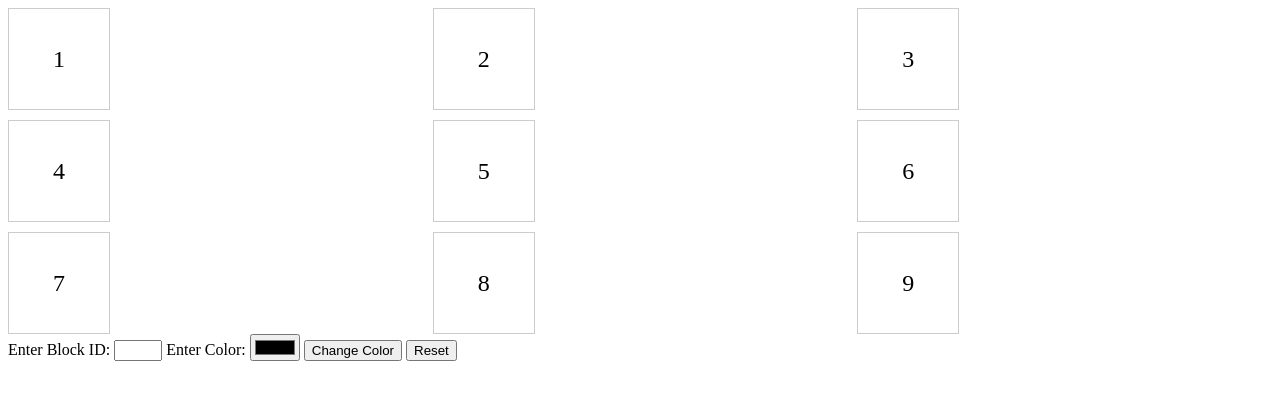
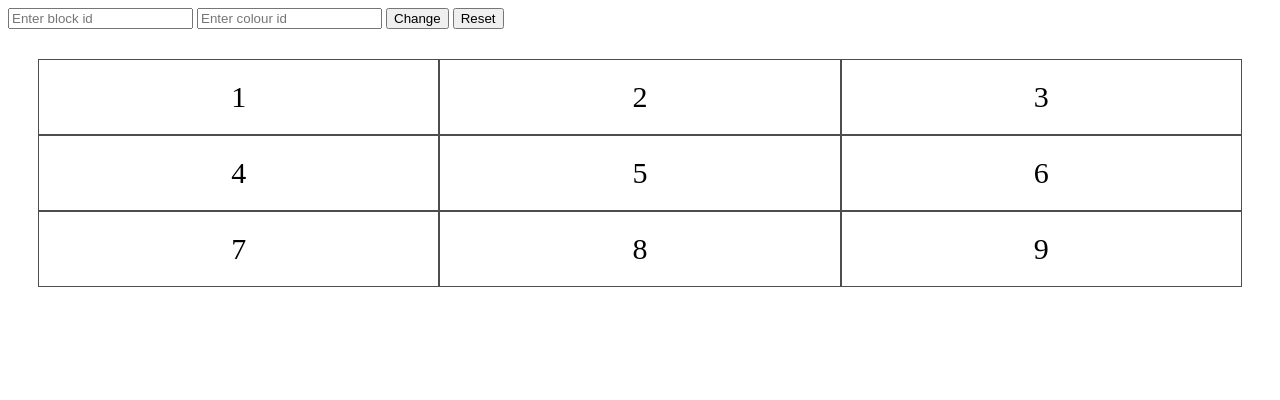
Before and after one commit to acciojob/Replit-Asian-Paints-AnjaliBharwani, a website: page main.html in a window 1280 px wide. Drawn offline with Linux system fonts and the light colour scheme.

Commit message:
created a submission

```diff
--- a/main.html
+++ b/main.html
@@ -7,7 +7,13 @@
 </head>
 
 <body>
-	<div id="grid-container">
+<input type="text" placeholder="Enter block id" id="block_id">
+    <input type="text" placeholder="Enter colour id" id="colour_id">
+
+    <button id="change_button">Change</button>
+    <button id="reset_button">Reset</button>
+
+    <div class="grid-container">
         <div class="grid-item" id="1">1</div>
         <div class="grid-item" id="2">2</div>
         <div class="grid-item" id="3">3</div>
@@ -19,16 +25,6 @@
         <div class="grid-item" id="9">9</div>
     </div>
 
-    <label for="block_id">Enter Block ID:</label>
-    <input type="number" id="block_id" min="1" max="9">
-
-    <label for="colour_id">Enter Color:</label>
-    <input type="color" id="colour_id">
-
-    <button id="change_button" onclick="changeColor()">Change Color</button>
-    <button id="reset_button" onclick="resetColors()">Reset</button>
-
-	<!-- the entire body must be written by student -->
     <script type="text/javascript" src="./script.js">
 </script>
 
--- a/script.js
+++ b/script.js
@@ -1,28 +1,28 @@
-//your JS code here. If required.
-//your JS code here. If required.
-function changeColor() {
-            var blockId = document.getElementById("block_id").value;
-            var colorId = document.getElementById("colour_id").value;
-            var blockElement = document.getElementById(blockId);
+// //your JS code here. If required.
+// //your JS code here. If required.
+// function changeColor() {
+//             var blockId = document.getElementById("block_id").value;
+//             var colorId = document.getElementById("colour_id").value;
+//             var blockElement = document.getElementById(blockId);
 
-            if (blockElement) {
-                // Set all grid items' background to transparent
-                var gridItems = document.querySelectorAll(".grid-item");
-                gridItems.forEach(function(item) {
-                    item.style.backgroundColor = "transparent";
-                });
+//             if (blockElement) {
+//                 // Set all grid items' background to transparent
+//                 var gridItems = document.querySelectorAll(".grid-item");
+//                 gridItems.forEach(function(item) {
+//                     item.style.backgroundColor = "transparent";
+//                 });
 
-                // Change the background color of the selected grid item
-                blockElement.style.backgroundColor = colorId;
-            } else {
-                alert("Invalid Block ID");
-            }
-        }
+//                 // Change the background color of the selected grid item
+//                 blockElement.style.backgroundColor = colorId;
+//             } else {
+//                 alert("Invalid Block ID");
+//             }
+//         }
 
-        function resetColors() {
-            // Set all grid items' background to transparent
-            var gridItems = document.querySelectorAll(".grid-item");
-            gridItems.forEach(function(item) {
-                item.style.backgroundColor = "transparent";
-            });
-        }
+//         function resetColors() {
+//             // Set all grid items' background to transparent
+//             var gridItems = document.querySelectorAll(".grid-item");
+//             gridItems.forEach(function(item) {
+//                 item.style.backgroundColor = "transparent";
+//             });
+//         }
--- a/styles.css
+++ b/styles.css
@@ -1,17 +1,15 @@
 /*  your css code here. If applicable */
-/*  your css code here. If applicable */
- #grid-container {
+.grid-container {
     display: grid;
-            grid-template-columns: repeat(3, 1fr);
-            gap: 10px;
+    margin: 20px;
+    grid-template-columns: auto auto auto;
+    padding: 10px;
   }
 
   .grid-item {
-            width: 100px;
-            height: 100px;
     background-color: transparent;
-            border: 1px solid #ccc;
+    border: 1px solid rgba(0, 0, 0, 0.698);
+    padding: 20px;
+    font-size: 30px;
     text-align: center;
-            line-height: 100px;
-            font-size: 24px;
   }
```
Lines whose indentation alone changed are shown as unchanged.
